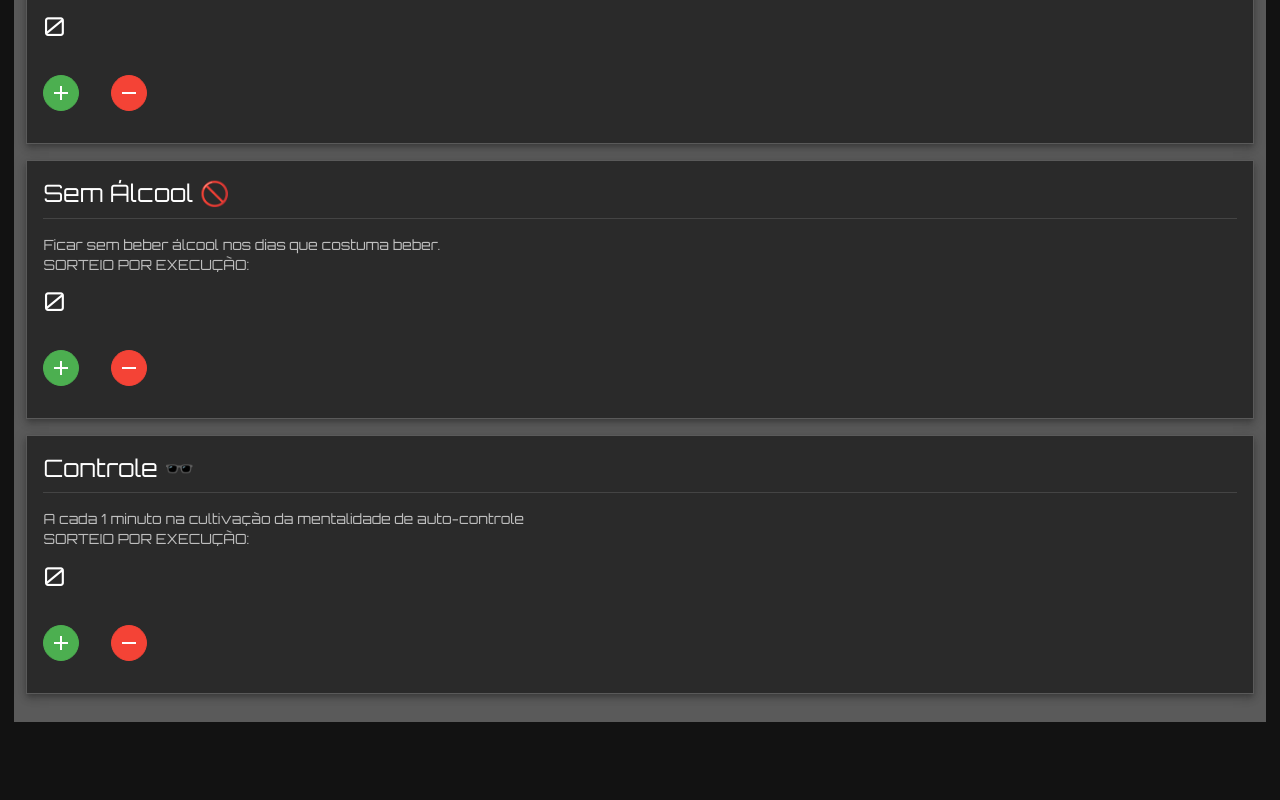
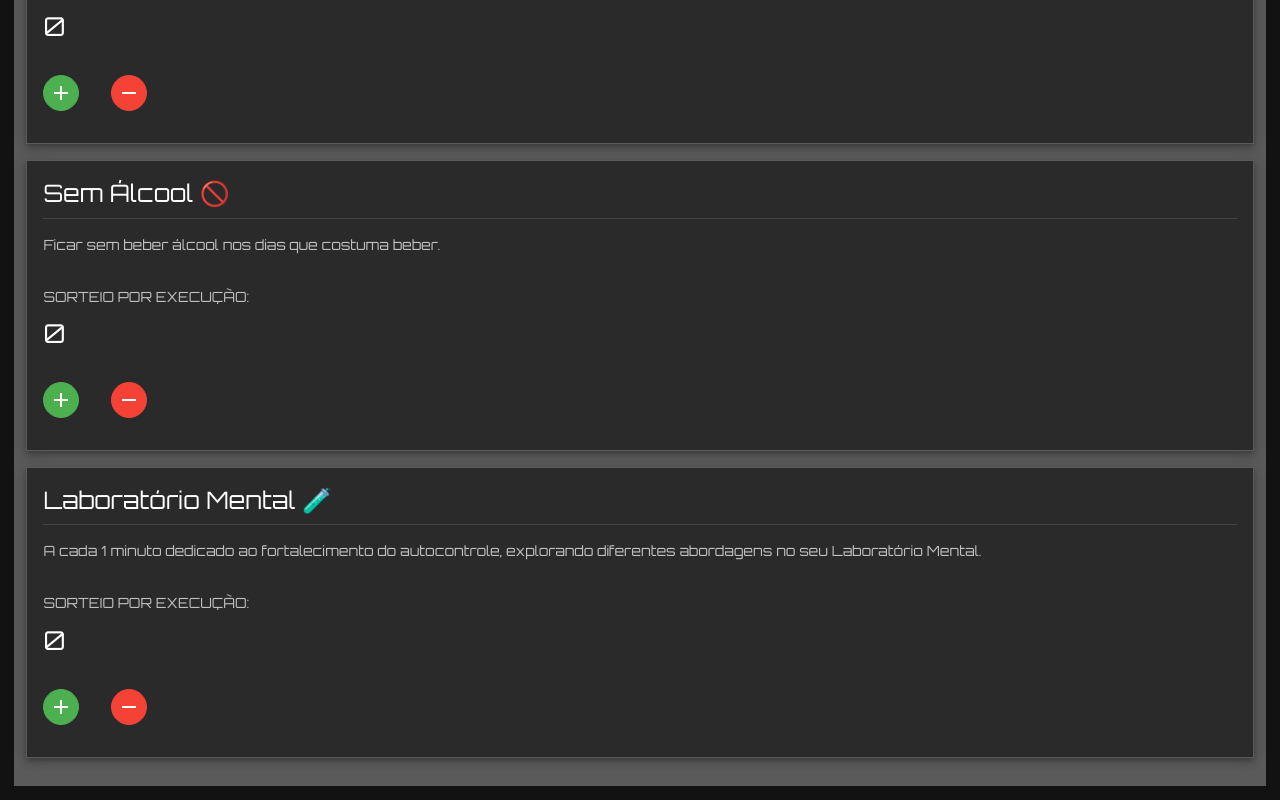
Before and after one commit to guiosouza/react-gamification-web-app, a Next.js app: page /exp in a window 1280 px wide. Shown: the part 1622-2422 px from the top of the page. Before the commit the page ends 2358 px from the top, so only its background shows below. Built offline with nearby package versions, Linux system fonts and the light colour scheme.

Commit message:
change controle to mental lab, layout statistics

```diff
--- a/src/app/exp/page.tsx
+++ b/src/app/exp/page.tsx
@@ -55,7 +55,7 @@ const options: TaskOption[] = [
   { label: "Exercícios" },
   { label: "Nutrição" },
   { label: "Sem Álcool" },
-  { label: "Controle" },
+  { label: "Laboratório Mental" },
 ];
 
 export default function Exp() {
@@ -154,7 +154,7 @@ export default function Exp() {
         return baseMultiplier;
       case "Água":
         return baseMultiplierForWater;
-      case "Controle":
+      case "Laboratório Mental":
         return baseMultiplierForControlMindset;
       case "Projeto": {
         const daysPassed = calculateDaysSinceStart(startDate);
@@ -191,7 +191,7 @@ export default function Exp() {
       selectedTask.label === "Água" ||
       selectedTask.label === "Nutrição" ||
       selectedTask.label === "Sem Álcool" ||
-      selectedTask.label === "Controle"
+      selectedTask.label === "Laboratório Mental"
     ) {
       return basePacks * (taskInput.quantity || 0);
     }
@@ -308,7 +308,7 @@ export default function Exp() {
       selectedTask.label === "Água" ||
       selectedTask.label === "Nutrição" ||
       selectedTask.label === "Sem Álcool" ||
-      selectedTask.label === "Controle"
+      selectedTask.label === "Laboratório Mental"
     ) {
       return disableInput ? (
         <div style={{ marginTop: "32px", marginBottom: "16px" }}>
--- a/src/components/task-card.tsx
+++ b/src/components/task-card.tsx
@@ -30,6 +30,17 @@ export default function TaskCard({
   onCardClick,
 }: TaskCardProps) {
   const [alerts, setAlerts] = React.useState<string[]>([]);
+
+  const taskEmojis = {
+    "Sem Álcool": "🚫",
+    Água: "💧",
+    Nutrição: "🍎",
+    Exercícios: "🏋️",
+    Sono: "😴",
+    Projeto: "🍆",
+    Grind: "🔥",
+    "Laboratório Mental": "🧪",
+  };
 
   React.useEffect(() => {
     const taskKey = taskName.toLowerCase().replace(" ", "");
@@ -102,24 +113,19 @@ export default function TaskCard({
       <CardActionArea onClick={() => onCardClick(taskName)}>
         <CardContent>
           <Typography gutterBottom variant="h5" component="div">
-            {taskName} {taskName === "Sem Álcool" ? "🚫" : ""}{" "}
-            {taskName === "Água" ? "💧" : ""}{" "}
-            {taskName === "Nutrição" ? "🍎" : ""}
-            {taskName === "Exercícios" ? "🏋️" : ""}
-            {taskName === "Sono" ? "😴" : ""}
-            {taskName === "Projeto" ? "🍆" : ""}
-            {taskName === "Grind" ? "🔥" : ""}
-            {taskName === "Controle" ? "🕶️" : ""}
+            {taskName} {taskEmojis[taskName as keyof typeof taskEmojis] || ""}
           </Typography>
+
           <Divider sx={{ mb: 2 }} />
           {taskName === "Sem Álcool" ? (
-            <Typography variant="body2" sx={{ color: "text.secondary", mb: 0 }}>
+            <Typography variant="body2" sx={{ color: "text.secondary", mb: 4 }}>
               Ficar sem beber álcool nos dias que costuma beber.
             </Typography>
           ) : null}
-          {taskName === "Controle" ? (
-            <Typography variant="body2" sx={{ color: "text.secondary", mb: 0 }}>
-              A cada 1 minuto na cultivação da mentalidade de auto-controle
+          {taskName === "Laboratório Mental" ? (
+            <Typography variant="body2" sx={{ color: "text.secondary", mb: 4 }}>
+              A cada 1 minuto dedicado ao fortalecimento do autocontrole,
+              explorando diferentes abordagens no seu Laboratório Mental.
             </Typography>
           ) : null}
           <Typography
@@ -164,7 +170,7 @@ export default function TaskCard({
         {taskName === "Água" ||
         taskName === "Nutrição" ||
         taskName === "Sem Álcool" ||
-        taskName === "Controle" ? (
+        taskName === "Laboratório Mental" ? (
           <>
             {!selectedNow ? (
               <div
@@ -212,7 +218,12 @@ export default function TaskCard({
                 <Chip
                   key={index}
                   label={alert}
-                  sx={{ marginTop: 1, borderRadius: "0px", color: "#fff", width: "100%" }}
+                  sx={{
+                    marginTop: 1,
+                    borderRadius: "0px",
+                    color: "#fff",
+                    width: "100%",
+                  }}
                 />
               ))}
             </div>
```
Also changed, not shown: src/app/statistics/page.tsx (+15 -9 lines).
